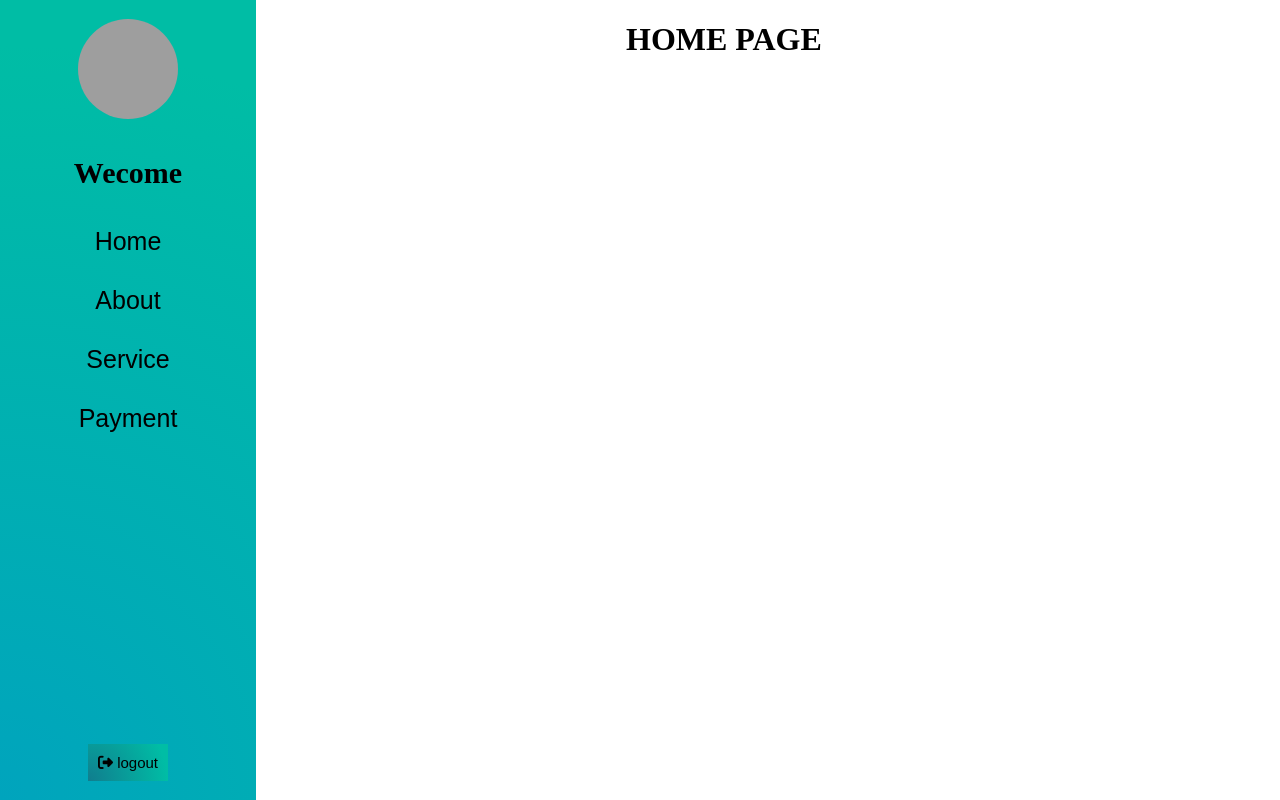
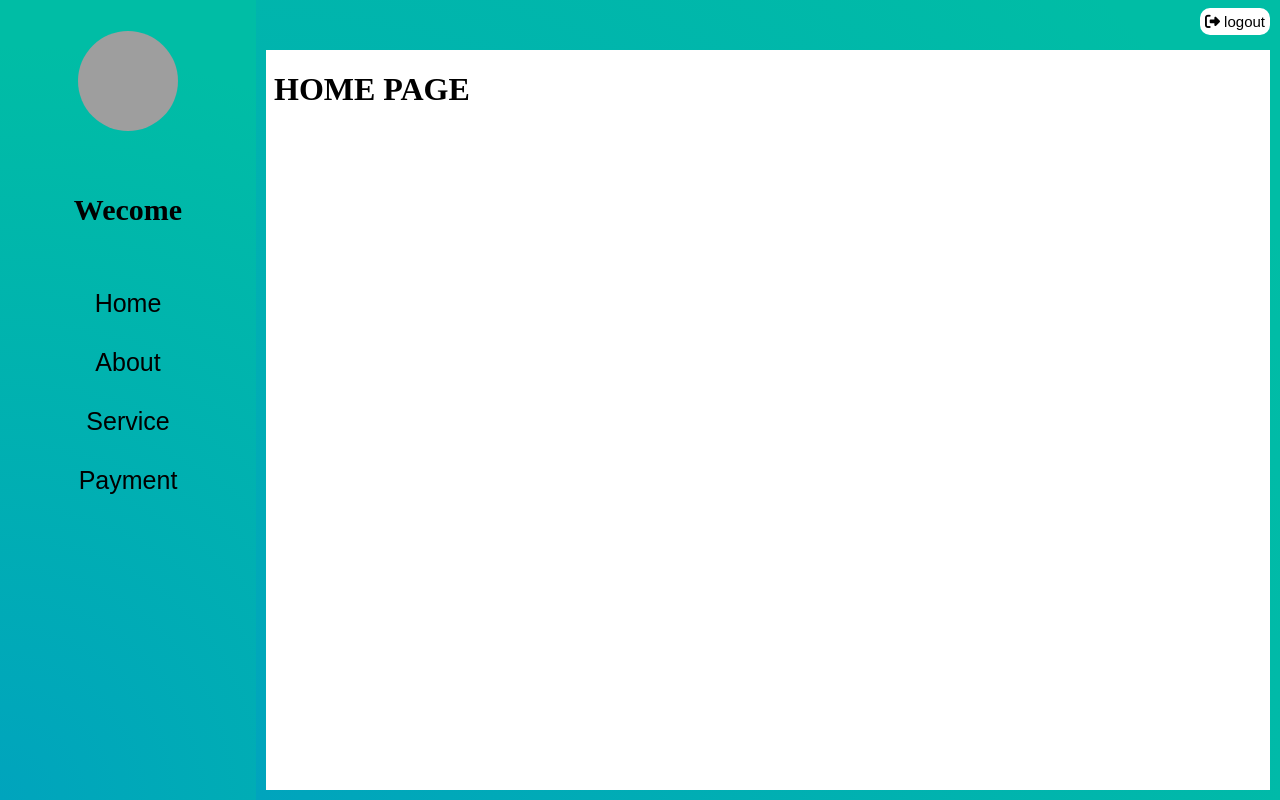
Before and after one commit to sivaguru13/JsBasics, a plain HTML site: page dashboard.html in a window 1280 px wide. Drawn offline with Linux system fonts and the light colour scheme; grey boxes are pictures that could not be loaded.

Commit message:
logout button and ui

```diff
--- a/css/dashborad.css
+++ b/css/dashborad.css
@@ -22,10 +22,14 @@ body{
 }
 #rightside{
     width: 80%;
-    background-color: rgb(255, 255, 255);
-    display: flex;
+    height: 100vh;
+    /* background-color: rgb(255, 255, 255); */
+    /* display: flex;
     flex-direction: column;
-    align-items: center;
+    align-items: center; */
+    background: radial-gradient(circle at 0.1% 99.8%, rgb(0, 164, 189) 0%, rgb(0, 189, 165) 90%);
+    padding: 50px 10px 10px;
+    position: relative;
 }
 .nav-left{
     display: flex;
@@ -59,10 +63,15 @@ body{
 
 #but1{
     color: rgb(0, 0, 0);
-    background-image: radial-gradient(circle at 0.1% 99.8%, rgb(16, 125, 142) 0%, rgb(0, 189, 165) 90%);
+    background-color: white;
     border: none;
+    border-radius: 10px;
     font-size: 15px;
-    padding: 10px;
+    padding: 5px;
+    position: absolute;
+    top: 8px;
+    right: 10px;
+    z-index: 100;
 }
 img{
     height: 100px;
--- a/dashboard.html
+++ b/dashboard.html
@@ -18,7 +18,7 @@
             window.location.href='index.html';
         }
         window.addEventListener('load',function(){
-            document.getElementById('rightside').innerHTML="<object style='height:100%; width:100% display:felx justifity-content:center ' type=text/html data=home.html></object>"
+            document.getElementById('rightside').innerHTML="<object style='height:100%; width:100%;' type=text/html data=home.html></object>"
         });
         // function pageLoad(page){
         //     if(page==='home')
@@ -41,7 +41,7 @@
         function pageLoad(page){
             switch(page){
                 case 'home':
-                    document.getElementById('rightside').innerHTML="<object style='height:100vh' type=text/html data=home.html></object>";
+                    document.getElementById('rightside').innerHTML="<object style='height:100vh;width:100%' type=text/html data=home.html></object>";
                     break;
                 case 'about':
                     document.getElementById('rightside').innerHTML="<object style='height:100vh' type=text/html data=about.html></object>";
@@ -66,9 +66,11 @@
             <img src="https://static.vecteezy.com/system/resources/previews/005/544/770/original/profile-icon-design-free-vector.jpg" alt="">
             <h1 id="msg">Wecome</h1>
             <div class="nav-left"><button onclick="pageLoad('home')" class="butns">Home</button><button onclick="pageLoad('about')" class="butns">About</button><button onclick="pageLoad('service')" class="butns">Service</button><button onclick="pageLoad('payment')" class="butns">Payment</button></div>
-            <button onclick="logOut()" id="but1"><i class="fa-solid fa-right-from-bracket"></i> logout</button>
         </div>
-        <div id="rightside"></div>
+        <button onclick="logOut()" id="but1"><i class="fa-solid fa-right-from-bracket"></i> logout</button>
+        <div id="rightside">
+
+        </div>
     </div>
 
 
--- a/home.html
+++ b/home.html
@@ -5,7 +5,7 @@
     <meta name="viewport" content="width=device-width, initial-scale=1.0">
     <title>Document</title>
 </head>
-<body>
+<body style="background-color: white">
     <h1>HOME PAGE</h1>
 </body>
 </html>
```
Also changed, not shown: payment.html (+1 -1 lines), service.html (+1 -1 lines).
